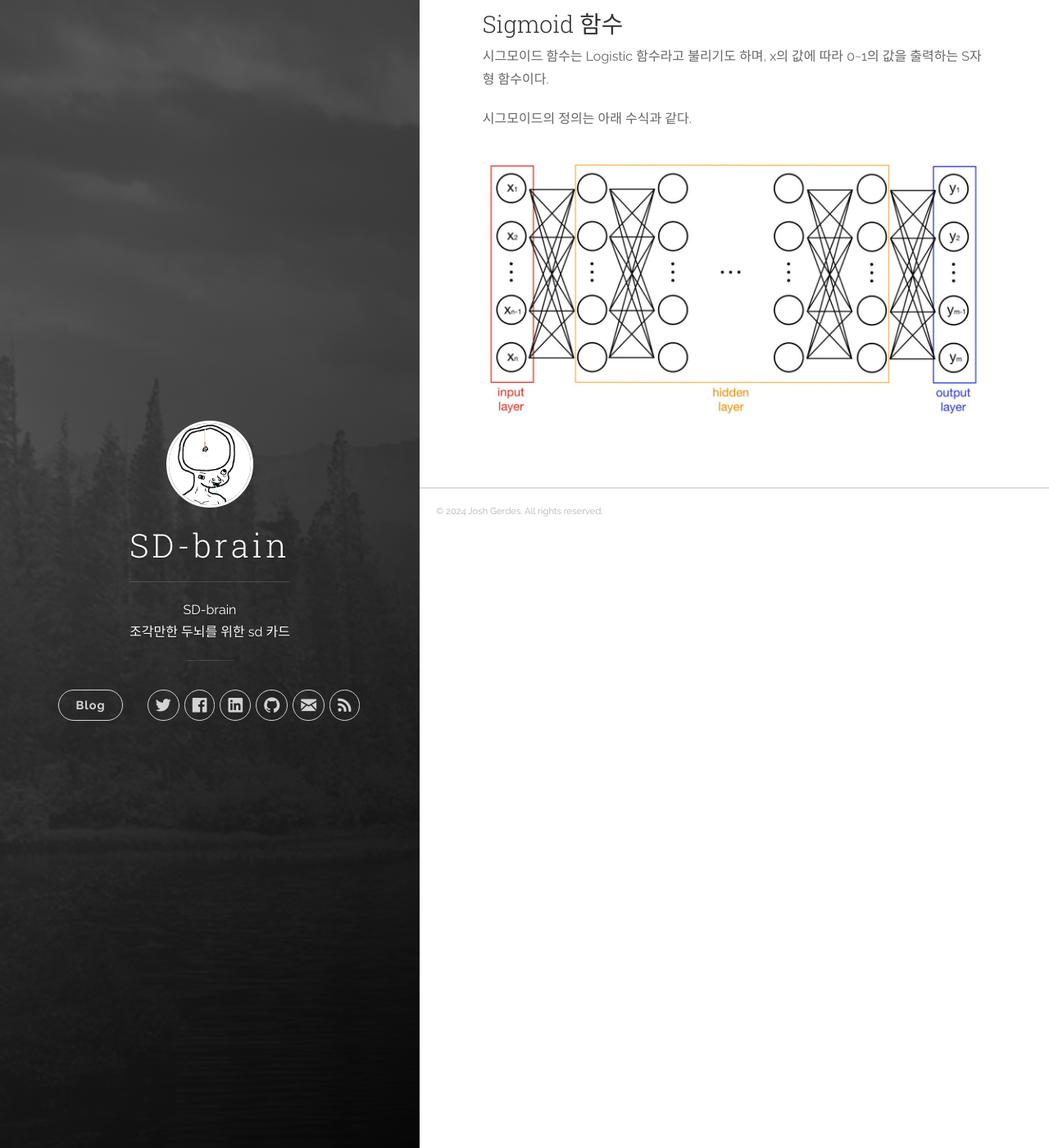
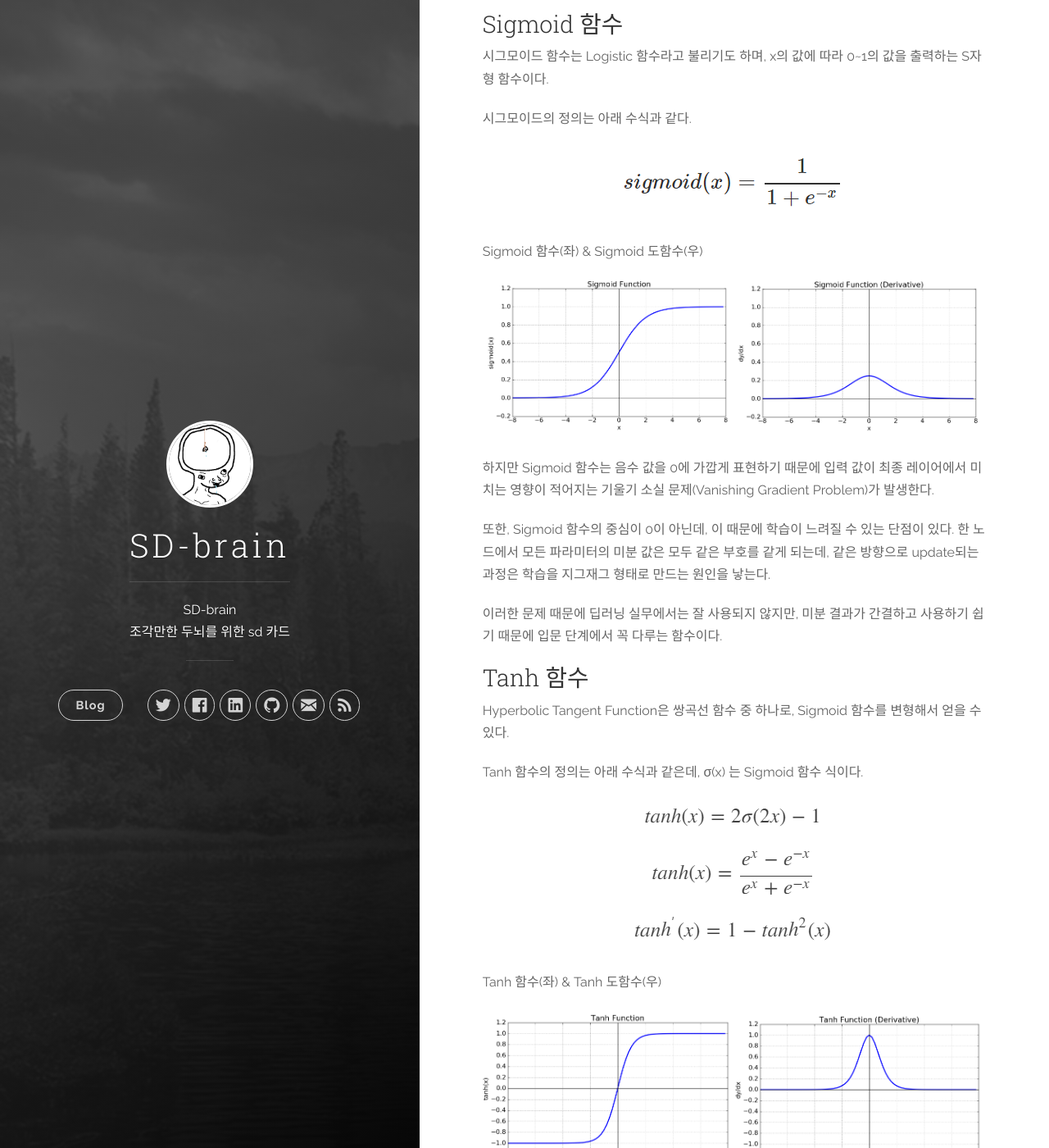
Before and after one commit to SuperNoobChallenge/SuperNoobChallenge.github.io, a Jekyll site: the page built from _posts/2024-06-14-08활성화함수.markdown, in a window 1280 px wide and 1400 px high, scrolled down 367 px. Shown: the whole window at 82% size. Built offline with Jekyll 4.4.1, drawn with Linux system fonts in a browser that asks for light colours; some of the changed text lies outside the part shown.

Commit message:
글 작성 중2

```diff
--- a/_posts/2024-06-14-08활성화함수.markdown
+++ b/_posts/2024-06-14-08활성화함수.markdown
@@ -16,4 +16,47 @@ tags: [하미퍼파라미터]
 
 시그모이드의 정의는 아래 수식과 같다.
 
-<p align="center"><img src="{{ site.baseurl }}/images/2024/06MLP/1.png" onerror="this.src='{{ site.baseurl }}/images/404img.jpg';"></p>
+<p align="center"><img src="{{ site.baseurl }}/images/2024/08활성화함수/1.png" onerror="this.src='{{ site.baseurl }}/images/404img.jpg';"></p>
+
+Sigmoid 함수(좌) & Sigmoid 도함수(우)
+<p align="center">
+  <img src="{{ site.baseurl }}/images/2024/08활성화함수/2.png" onerror="this.src='{{ site.baseurl }}/images/404img.jpg';" width="50%"><img src="{{ site.baseurl }}/images/2024/08활성화함수/3.png" onerror="this.src='{{ site.baseurl }}/images/404img.jpg';" width="50%">
+</p>
+
+하지만 Sigmoid 함수는 음수 값을 0에 가깝게 표현하기 때문에 입력 값이 최종 레이어에서 미치는 영향이 적어지는 기울기 소실 문제(Vanishing Gradient Problem)가 발생한다.
+
+또한, Sigmoid 함수의 중심이 0이 아닌데, 이 때문에 학습이 느려질 수 있는 단점이 있다. 한 노드에서 모든 파라미터의 미분 값은 모두 같은 부호를 같게 되는데, 같은 방향으로 update되는 과정은 학습을 지그재그 형태로 만드는 원인을 낳는다.
+
+이러한 문제 때문에 딥러닝 실무에서는 잘 사용되지 않지만, 미분 결과가 간결하고 사용하기 쉽기 때문에 입문 단계에서 꼭 다루는 함수이다.
+
+
+<h3>Tanh 함수</h3>
+
+Hyperbolic Tangent Function은 쌍곡선 함수 중 하나로, Sigmoid 함수를 변형해서 얻을 수 있다.
+
+Tanh 함수의 정의는 아래 수식과 같은데, σ(x) 는 Sigmoid 함수 식이다.
+
+<p align="center"><img src="{{ site.baseurl }}/images/2024/08활성화함수/4.png" onerror="this.src='{{ site.baseurl }}/images/404img.jpg';"></p>
+
+Tanh 함수(좌) & Tanh 도함수(우)
+<p align="center">
+  <img src="{{ site.baseurl }}/images/2024/08활성화함수/5.png" onerror="this.src='{{ site.baseurl }}/images/404img.jpg';" width="50%"><img src="{{ site.baseurl }}/images/2024/08활성화함수/6.png" onerror="this.src='{{ site.baseurl }}/images/404img.jpg';" width="50%">
+</p>
+
+tanh 함수는 함수의 중심점을 0으로 옮겨 sigmoid가 갖고 있던 최적화 과정에서 느려지는 문제를 해결했다.
+
+하지만 미분함수에 대해 일정 값 이상에서 미분 값이 소실되는 Vanishing Gradient Problem은 여전히 남아있다.
+
+<h3>ReLU</h3>
+ReLU(Rectified Linear Unit, 경사함수)는 가장 많이 사용되는 활성화 함수 중 하나이다.
+
+Sigmoid와 tanh가 갖는 Gradient Vanishing 문제를 해결하기 위한 함수이다.
+
+ReLU의 정의는 아래와 같다.
+
+<p align="center"><img src="{{ site.baseurl }}/images/2024/08활성화함수/7.png" onerror="this.src='{{ site.baseurl }}/images/404img.jpg';"></p>
+
+ReLU 함수 그래프
+<p align="center"><img src="{{ site.baseurl }}/images/2024/08활성화함수/8.png" onerror="this.src='{{ site.baseurl }}/images/404img.jpg';"></p>
+
+sigmoid, tanh 함수보다 학습이 빠르고, 연산 비용이 적고, 구현이 매우 간단하다는 특징이 있다.
```
Also changed, not shown: _posts/2024-06-14-09손실함수.markdown (added, +36 -0 lines), _posts/2024-06-14-09에러함수.markdown (deleted, +0 -28 lines), images/2024/08활성화함수/1.png (added), images/2024/08활성화함수/2.png (added), images/2024/08활성화함수/3.png (added), images/2024/08활성화함수/4.png (added), images/2024/08활성화함수/5.png (added), images/2024/08활성화함수/6.png (added), images/2024/08활성화함수/7.png (added), images/2024/08활성화함수/8.png (added), images/2024/08활성화함수/title.png (added), images/2024/09손실함수/1-1.png (added), images/2024/09손실함수/1.png (added), images/2024/09손실함수/2.png (added), 3 more files.
